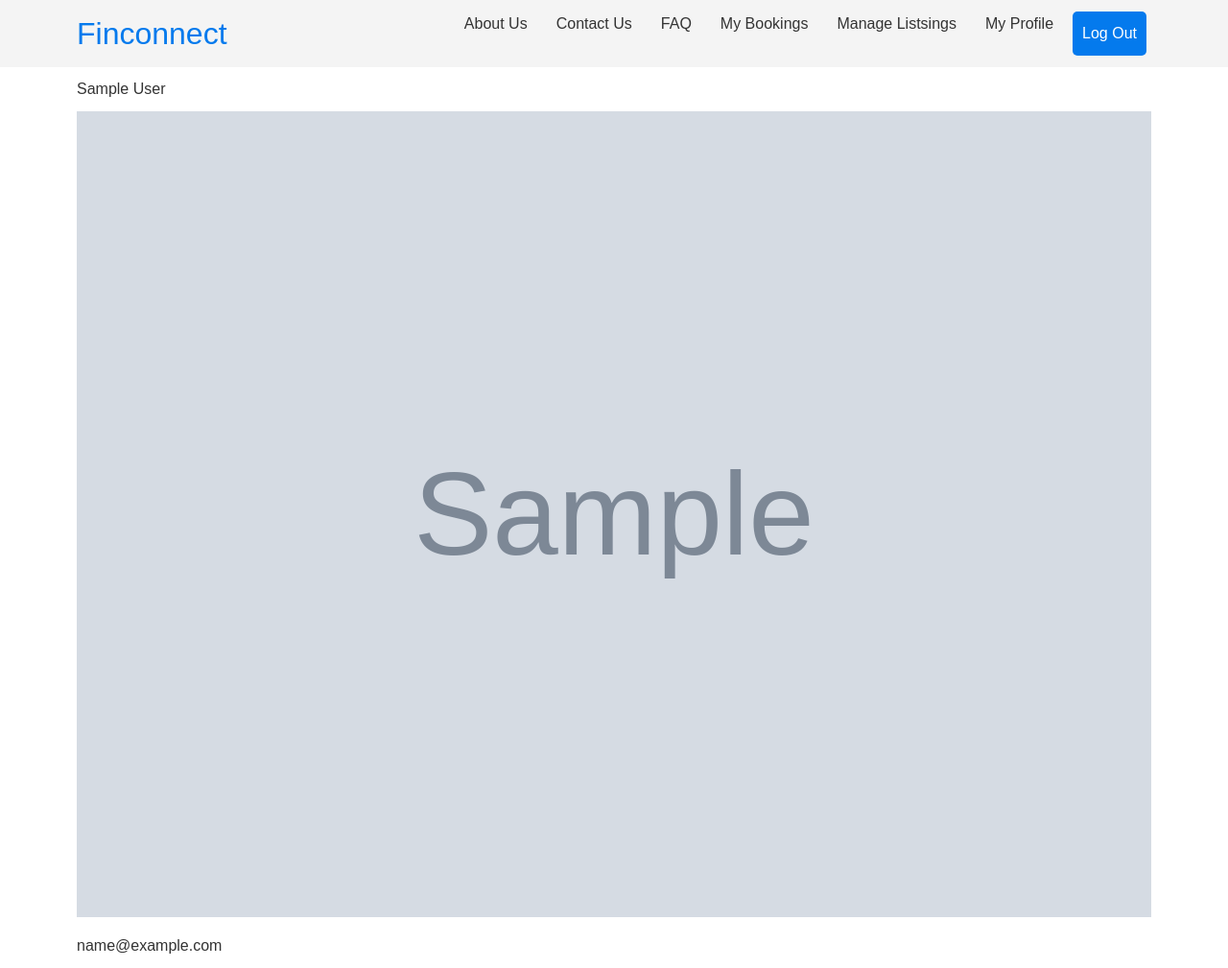
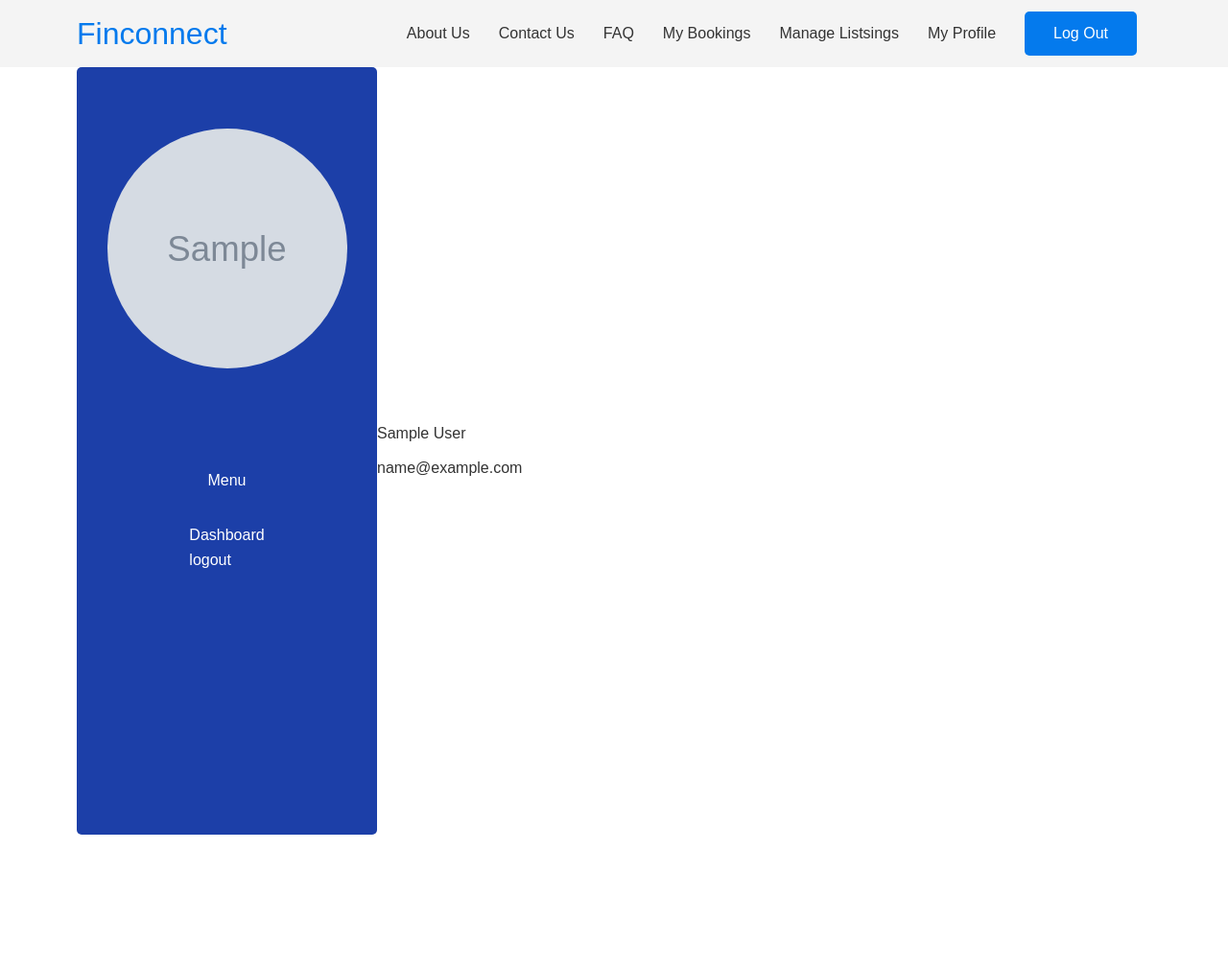
Before and after one commit to t-bello7/finconnect, a Django app: page /auth/profile/ in a window 1280 px wide. Shown: the whole page at 96% size. After the commit the page ends 870 px from the top, so only its background shows below. Run offline with Django 3.2, Linux system fonts and the light colour scheme; a user stored in the database is signed in; tables that the repository leaves empty hold one stand-in row (values such as "Sample post"); grey boxes marked "Sample" are stand-in pictures; parts of the project's set-up code (start-up, migrations or seed data) failed here and were passed over; some web fonts are replaced.

Commit message:
To add continuous integration and profile page

```diff
--- a/authentication/views.py
+++ b/authentication/views.py
@@ -1,6 +1,6 @@
 from django.contrib.auth import login,authenticate, logout, get_user_model
 from django.contrib.auth.mixins import LoginRequiredMixin
-from django.shortcuts import redirect, render
+from django.shortcuts import redirect, render,reverse
 from django.views.generic import CreateView, View
 from .forms import UserSignUpForm,InstitutionSignUpForm, UserAuthenticateForm
 from .decorators import user_required
@@ -11,6 +11,10 @@ from .utils import Util
 from django.contrib.sites.shortcuts import get_current_site
 from django.contrib.auth.decorators import login_required
 from django.utils.decorators import method_decorator
+from django.contrib.auth.tokens import PasswordResetTokenGenerator
+from django.contrib.sites.shortcuts import get_current_site
+from django.utils.http import urlsafe_base64_decode, urlsafe_base64_encode
+
 
 
 User = get_user_model()
@@ -87,9 +91,30 @@ class RegistrationView(View):
             # Util.send_email(data)
         return render(request, 'authentication/signup.html')
 
+class RequestPasswordResetView(View):
+
+    def get(self, request):
+        pass
+
+    def post(self, request):
+        email = request.POST['email']
+        if User.objects.filter(email=email().exists()):
+            user = User.objects.filter(email=email)
+            token = PasswordResetTokenGenerator().make_token(user)
+            current_site = get_current_site(request).domain
+            uid64 = urlsafe_base64_encode(user.id)
+            relative_link = reverse(
+                'password-reset-confirm', kwargs={'uid64':uid64}
+            )
+            redirect_url = request.data.get('redirect_url','')
+            absurl = 'https://'+current_site+relative_link
+            email_body = 'Hello '+user.username+' Use link to reset your password  \n' + \
+                absurl+"?redirect_url="+redirect_url
+
+            #send mail here
+        return Response({'success': 'we have sent you a link to reset your password'})
 
 class LogoutView(View):
-
     def get(self, request):
         logout(request)
         ##send a logout message
--- a/listings/views.py
+++ b/listings/views.py
@@ -1,5 +1,6 @@
 from django.shortcuts import (render, redirect, get_object_or_404)
 from django.views.generic import View
+from django.contrib.auth.tokens import PasswordResetTokenGenerator
 from .models import Plans, Listings, InstitutionCategory, PlanCategory
 import json
 from django.http import JsonResponse
--- a/static/css/base.css
+++ b/static/css/base.css
@@ -20,17 +20,16 @@
   justify-content: space-between;
 }
 
-.navbar ul {
-  display: flex;
-}
-
 .navbar a {
-  padding: 10px;
-  margin: 0 5px;
+  margin: 0 15px;
 }
 
 .navbar .navbar__toggle {
   display: none;
+}
+
+.navbar .routes {
+  padding: 0px;
 }
 
 .loader {
@@ -265,12 +264,31 @@ div.auth__container .form__btn {
   font-family: sans-serif;
   font-weight: 600;
   font-size: 1.1em;
-  color: #fff;
-  background: #2351ca;
-  border: 2px solid #2351ca;
+  color: var(--light-color);
+  background: var(--primary-color);
+  border: 2px solid var(--primary-color);
   border-radius: 5px;
   cursor: pointer;
   outline: none;
+}
+
+.profile .container {
+  justify-content: flex-start;
+}
+
+.sidebar {
+  width: 313px;
+  height: 100vh;
+  flex-direction: column;
+  justify-content: flex-start;
+  border-radius: 5px;
+}
+
+.profile-img {
+  width: 250px;
+  height: 250px;
+  border-radius: 50%;
+  object-fit: cover;
 }
 
 .footer {
@@ -281,7 +299,7 @@ div.auth__container .form__btn {
 }
 
 /* mobile responsive */
-@media screen and (max-width: 768px) {
+@media screen and (max-width: 1060px) {
   .grid,
   .featured .grid,
   .footer .grid {
--- a/static/css/reset.css
+++ b/static/css/reset.css
@@ -16,6 +16,10 @@ body {
 
 ul {
   list-style-type: none;
+}
+li {
+  padding: 0;
+  margin: 0;
 }
 
 a {
--- a/templates/_base.html
+++ b/templates/_base.html
@@ -27,22 +27,23 @@
                 <a href="{% url 'dashboard:homepage' %}" class="navbar__logo">Finconnect</a>
                 <!-- <input type="checkbox" name="" id="inpNavToggle"> -->
                 </h1>
-                <nav class="nav" >
-                    <ul>
-                        <li> <i class="li-icons material-icons-outlined"></i><a href="{% url 'dashboard:about' %}">About Us</a></li>
-                        <li> <i class="li-icons material-icons-outlined"></i><a href="{% url 'dashboard:contact' %}">Contact Us</a></li>
-                        <li><i class="li-icons material-icons-outlined"></i><a href="{% url 'faq:faq' %}">FAQ</a></li>
+                <nav class="nav flex" >
+                    <ul class="flex">
+                        <li> <i class="li-icons material-icons-outlined"></i><a class="routes" href="{% url 'dashboard:about' %}">About Us</a></li>
+                        <li> <i class="li-icons material-icons-outlined"></i><a class="routes" href="{% url 'dashboard:contact' %}">Contact Us</a></li>
+                        <li><i class="li-icons material-icons-outlined"></i><a class="routes" href="{% url 'faq:faq' %}">FAQ</a></li>
                         {% if user.is_authenticated %}
-                        <li> <i></i><a href="">My Bookings</a></li>
+                        <li> <i></i><a class="routes" href="">My Bookings</a></li>
                         <li><i></i><a href="{% url 'dashboard:list' %}">Manage Listsings</a></li>
                         <li><i></i><a href="{% url 'profile' %}">My Profile</a></li>
-                        <li><a class="btn" href="{% url 'logout' %}"> Log Out</a></li>
-                        {% else %}
-
-                        <li><a class="btn" href="{% url 'signup' %}">Register </a></li>
-                        <li><a class="btn" href="{% url 'login' %}"> Login</a></li>
                         {% endif %}
                     </ul>
+                    {% if user.is_authenticated %}
+                    <a class="btn" href="{% url 'logout' %}"> Log Out</a>
+                    {% else %}
+                    <a class="btn" href="{% url 'signup' %}">Register </a>
+                    <a class="btn" href="{% url 'login' %}"> Login</a>
+                    {% endif %}
                 </nav>
                 <i class="material-icons navbar__toggle">menu</i>
 
--- a/templates/authentication/profile.html
+++ b/templates/authentication/profile.html
@@ -2,10 +2,18 @@
 
 {% block content %}
 <section class="profile">
-    <div class="container">
-        <p>{{user.full_name}}</p>
-        <img src="{{ user.userprofile.profile_image.url }}" alt="user image">
-        <p>{{user.email}}</p>
+    <div class="container flex">
+        {% include 'partials/aside.html' %}
+
+        <div class="profile__edit">
+            <div>
+                <p>{{user.full_name}}</p>
+                <p>{{user.email}}</p>
+            </div>
+            <div>
+                <!-- add user form to update user profile -->
+            </div>
+        </div>
     </div>
 </section>
 {% endblock content %}
--- a/templates/partials/aside.html
+++ b/templates/partials/aside.html
@@ -0,0 +1,13 @@
+{% load static %}
+<div class="sidebar bg-secondary flex">
+    <div class="circle my-5">
+        <img class="profile-img" src="{{ user.userprofile.profile_image.url }}" alt="user image">
+    </div>
+    <p class="my-3">Menu</p>
+    <div class="sidemenu">
+    <ul>
+        <li>Dashboard</li>
+        <li>logout</li>
+    </ul>
+    </div>
+</div>
```
Also changed, not shown: config/settings.py (+28 -5 lines), templates/dashboard/homepage.html (+6 -3 lines), .circleci/config.yml (added), 1 other file.
